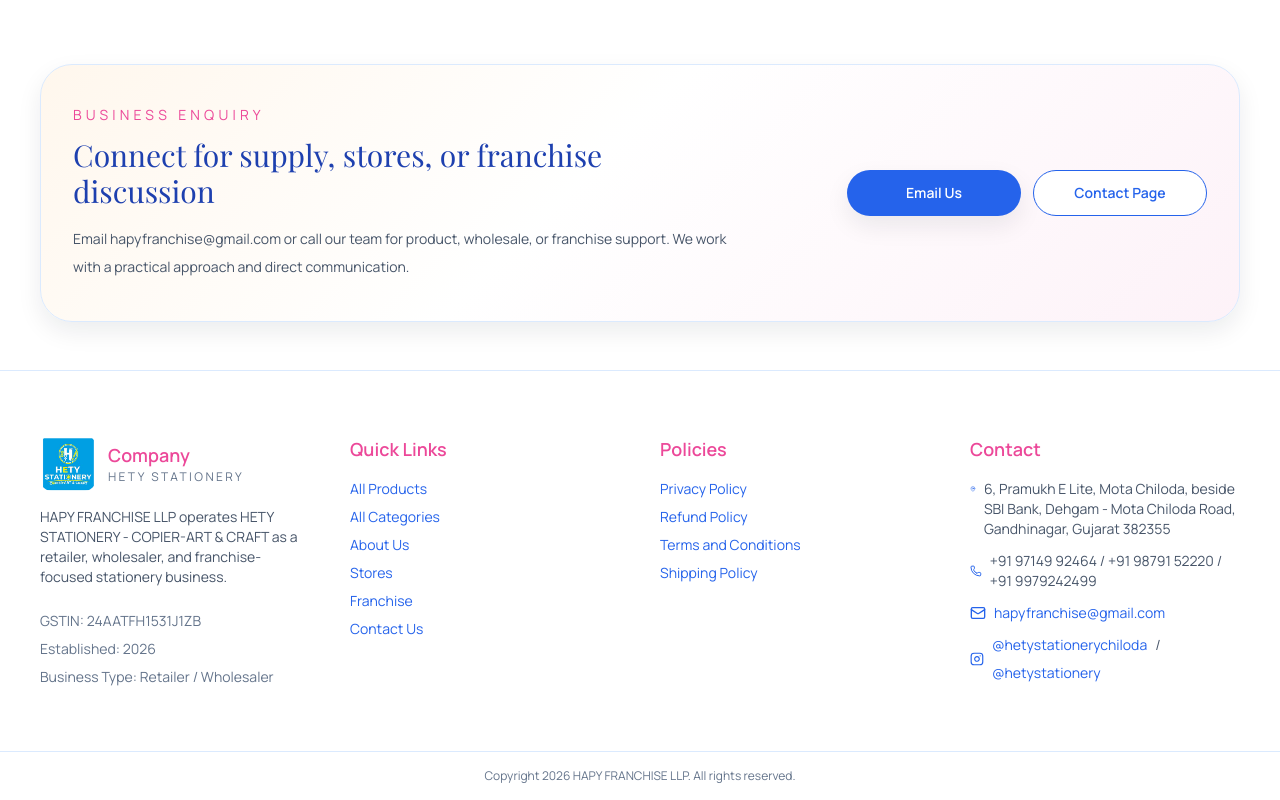
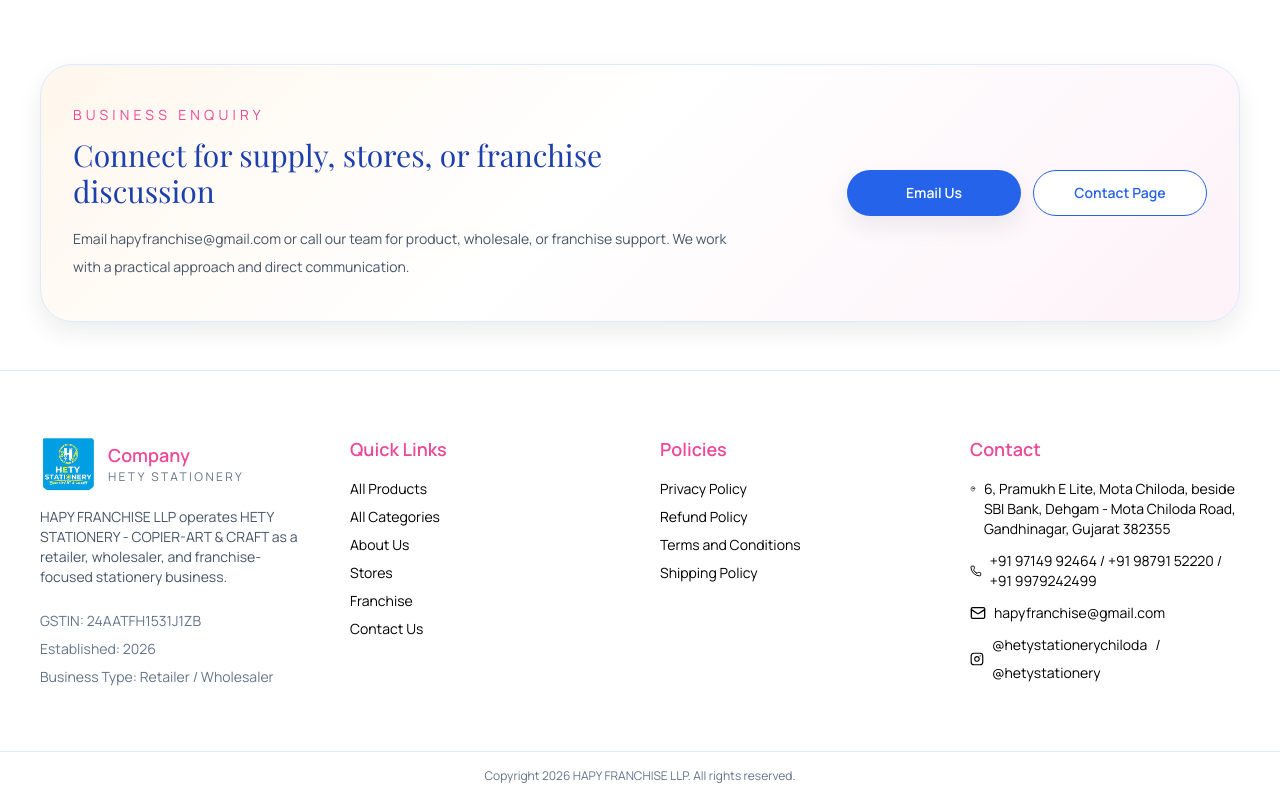
Before and after one commit to arriviste0/hety_stationary, a Next.js app: page / in a window 1280 px wide. Shown: the part 2631-3431 px from the top of the page. Built offline with nearby package versions, Linux system fonts and the light colour scheme; no server answers; the database is empty; a web font is replaced by a local one.

Commit message:
Make footer text black

```diff
--- a/components/Footer.tsx
+++ b/components/Footer.tsx
@@ -40,54 +40,54 @@
 
         <div>
           <h3 className="text-lg font-semibold text-accent-pink">Quick Links</h3>
-          <ul className="mt-4 space-y-2 text-sm text-slate-600">
-            <li><Link href="/products" className="link-underline text-brand-600">All Products</Link></li>
-            <li><Link href="/categories" className="link-underline text-brand-600">All Categories</Link></li>
-            <li><Link href="/about" className="link-underline text-brand-600">About Us</Link></li>
-            <li><Link href="/stores" className="link-underline text-brand-600">Stores</Link></li>
-            <li><Link href="/franchise" className="link-underline text-brand-600">Franchise</Link></li>
-            <li><Link href="/contact" className="link-underline text-brand-600">Contact Us</Link></li>
+          <ul className="mt-4 space-y-2 text-sm text-black">
+            <li><Link href="/products" className="link-underline text-black">All Products</Link></li>
+            <li><Link href="/categories" className="link-underline text-black">All Categories</Link></li>
+            <li><Link href="/about" className="link-underline text-black">About Us</Link></li>
+            <li><Link href="/stores" className="link-underline text-black">Stores</Link></li>
+            <li><Link href="/franchise" className="link-underline text-black">Franchise</Link></li>
+            <li><Link href="/contact" className="link-underline text-black">Contact Us</Link></li>
           </ul>
         </div>
 
         <div>
           <h3 className="text-lg font-semibold text-accent-pink">Policies</h3>
-          <ul className="mt-4 space-y-2 text-sm text-slate-600">
-            <li><Link href="/privacy-policy" className="link-underline text-brand-600">Privacy Policy</Link></li>
-            <li><Link href="/refund-policy" className="link-underline text-brand-600">Refund Policy</Link></li>
-            <li><Link href="/terms" className="link-underline text-brand-600">Terms and Conditions</Link></li>
-            <li><Link href="/shipping-policy" className="link-underline text-brand-600">Shipping Policy</Link></li>
+          <ul className="mt-4 space-y-2 text-sm text-black">
+            <li><Link href="/privacy-policy" className="link-underline text-black">Privacy Policy</Link></li>
+            <li><Link href="/refund-policy" className="link-underline text-black">Refund Policy</Link></li>
+            <li><Link href="/terms" className="link-underline text-black">Terms and Conditions</Link></li>
+            <li><Link href="/shipping-policy" className="link-underline text-black">Shipping Policy</Link></li>
           </ul>
         </div>
 
         <div>
           <h3 className="text-lg font-semibold text-accent-pink">Contact</h3>
-          <div className="mt-4 space-y-3 text-sm text-slate-600">
+          <div className="mt-4 space-y-3 text-sm text-black">
             <p className="flex items-start gap-2">
-              <MapPin size={16} className="mt-0.5 text-brand-600" />
+              <MapPin size={16} className="mt-0.5 text-black" />
               <span>
                 6, Pramukh E Lite, Mota Chiloda, beside SBI Bank, Dehgam - Mota
                 Chiloda Road, Gandhinagar, Gujarat 382355
               </span>
             </p>
             <p className="flex items-center gap-2">
-              <Phone size={16} className="text-brand-600" />
+              <Phone size={16} className="text-black" />
               <span>+91 97149 92464 / +91 98791 52220 / +91 9979242499</span>
             </p>
             <p className="flex items-center gap-2">
-              <Mail size={16} className="text-brand-600" />
-              <a href={BUSINESS_EMAIL_HREF} className="link-underline text-brand-600">
+              <Mail size={16} className="text-black" />
+              <a href={BUSINESS_EMAIL_HREF} className="link-underline text-black">
                 {BUSINESS_EMAIL}
               </a>
             </p>
             <p className="flex items-center gap-2">
-              <Instagram size={16} className="text-brand-600" />
+              <Instagram size={16} className="text-black" />
               <span className="flex flex-wrap items-center gap-2">
                 <a
                   href="https://www.instagram.com/hetystationerychiloda"
                   target="_blank"
                   rel="noreferrer"
-                  className="link-underline text-brand-600"
+                  className="link-underline text-black"
                 >
                   @hetystationerychiloda
                 </a>
@@ -96,7 +96,7 @@
                   href="https://www.instagram.com/hetystationery"
                   target="_blank"
                   rel="noreferrer"
-                  className="link-underline text-brand-600"
+                  className="link-underline text-black"
                 >
                   @hetystationery
                 </a>
```
